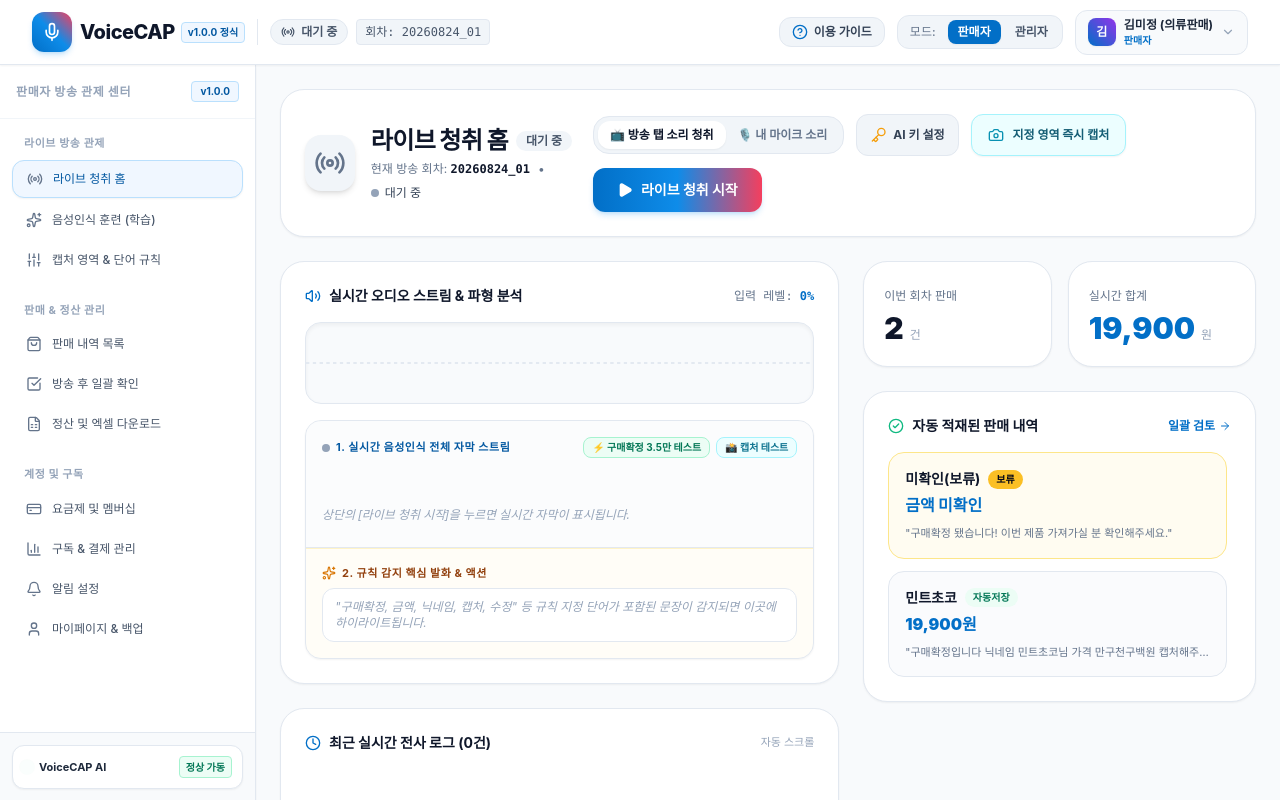
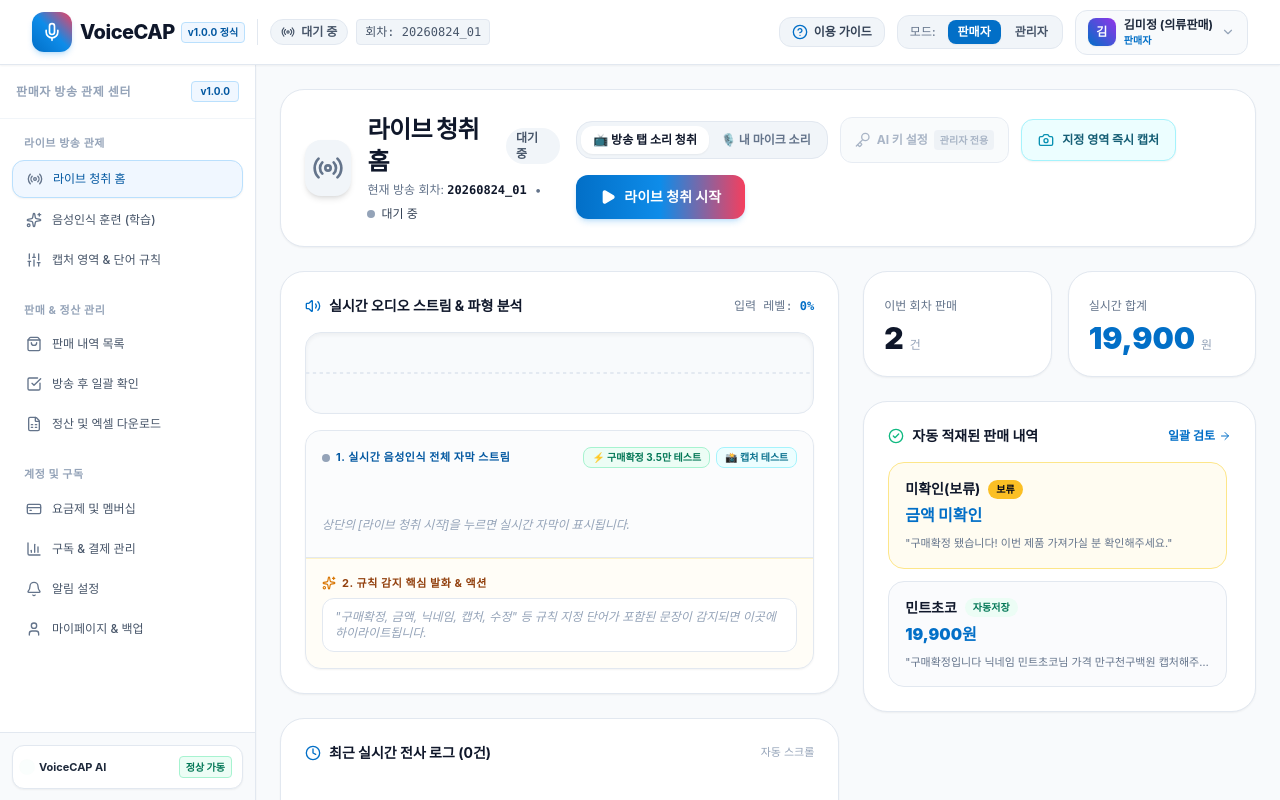
Before and after one commit to nettman001-hub/voice-pin-web, a React (Vite) app: page /live in a window 1280 px wide. Shown: the top 800 px of the page. Built offline with nearby package versions, Linux system fonts and the light colour scheme; a web font is replaced by a local one.

Commit message:
feat: AI 키 설정 버튼 관리자(ADMIN) 전용 접근 권한 제어 및 보안 팝업 연동 배포

```diff
--- a/src/pages/seller/LiveHomePage.tsx
+++ b/src/pages/seller/LiveHomePage.tsx
@@ -1,5 +1,6 @@
 import React, { useState } from 'react';
 import { Link } from 'react-router-dom';
+import { useAuth } from '../../context/AuthContext';
 import { useLive } from '../../context/LiveContext';
 import { useSales } from '../../context/SalesContext';
 import { AudioVisualizer } from '../../components/common/AudioVisualizer';
@@ -41,9 +42,13 @@
     captureCurrentScreen
   } = useLive();
 
+  const { user } = useAuth();
+  const isAdmin = user?.role === '관리자';
+
   const { sales } = useSales();
   const [selectedCaptureModal, setSelectedCaptureModal] = useState<string | null>(null);
   const [showKeyModal, setShowKeyModal] = useState<boolean>(false);
+  const [showAdminOnlyModal, setShowAdminOnlyModal] = useState<boolean>(false);
   const [keyInput, setKeyInput] = useState<string>(deepgramApiKey || '');
   const [audioSourceMode, setAudioSourceMode] = useState<'TAB_AUDIO' | 'MIC'>('TAB_AUDIO');
   const flowContainerRef = React.useRef<HTMLDivElement | null>(null);
@@ -133,14 +138,23 @@
 
           <button
             onClick={() => {
-              setKeyInput(deepgramApiKey || '');
-              setShowKeyModal(true);
+              if (isAdmin) {
+                setKeyInput(deepgramApiKey || '');
+                setShowKeyModal(true);
+              } else {
+                setShowAdminOnlyModal(true);
+              }
             }}
-            className="px-3.5 py-3 rounded-xl bg-slate-100 hover:bg-slate-200 text-slate-700 text-xs font-bold border border-slate-200 flex items-center space-x-1.5 transition"
-            title="Deepgram Nova-3 API Key 설정"
+            className={`px-3.5 py-3 rounded-xl text-xs font-bold border flex items-center space-x-1.5 transition ${
+              isAdmin
+                ? 'bg-slate-100 hover:bg-slate-200 text-slate-700 border-slate-200 cursor-pointer'
+                : 'bg-slate-50 text-slate-400 border-slate-200 cursor-not-allowed opacity-80'
+            }`}
+            title={isAdmin ? 'Deepgram AI Key 설정 (관리자 전용)' : 'AI 키 설정은 관리자만 변경할 수 있습니다'}
           >
-            <Key className="w-4 h-4 text-amber-500" />
+            <Key className={`w-4 h-4 ${isAdmin ? 'text-amber-500' : 'text-slate-400'}`} />
             <span>AI 키 {deepgramApiKey ? '연결됨' : '설정'}</span>
+            {!isAdmin && <span className="text-[10px] text-slate-400 bg-slate-200/60 px-1.5 py-0.5 rounded">관리자 전용</span>}
           </button>
 
           <button
@@ -582,6 +596,29 @@
           </div>
         </div>
       )}
+
+      {/* 관리자 전용 기능 안내 팝업 모달 */}
+      {showAdminOnlyModal && (
+        <div className="fixed inset-0 z-50 flex items-center justify-center p-4 bg-slate-900/60 backdrop-blur-sm animate-in fade-in">
+          <div className="max-w-sm w-full bg-white p-6 rounded-3xl border border-slate-200 shadow-2xl space-y-4 animate-in zoom-in-95 text-center">
+            <div className="w-12 h-12 rounded-2xl bg-amber-50 text-amber-600 border border-amber-200 flex items-center justify-center mx-auto">
+              <Key className="w-6 h-6" />
+            </div>
+            <div>
+              <h3 className="text-base font-black text-slate-900">관리자 전용 기능</h3>
+              <p className="text-xs text-slate-500 mt-1 leading-relaxed">
+                Deepgram AI 키 설정 및 수정은 <strong className="text-slate-800">최고 관리자(ADMIN)</strong> 권한으로 로그인한 계정만 접근할 수 있습니다.
+              </p>
+            </div>
+            <button
+              onClick={() => setShowAdminOnlyModal(false)}
+              className="w-full py-2.5 bg-slate-900 hover:bg-slate-800 text-white rounded-xl text-xs font-bold transition shadow-sm"
+            >
+              확인
+            </button>
+          </div>
+        </div>
+      )}
     </div>
   );
 };
```
